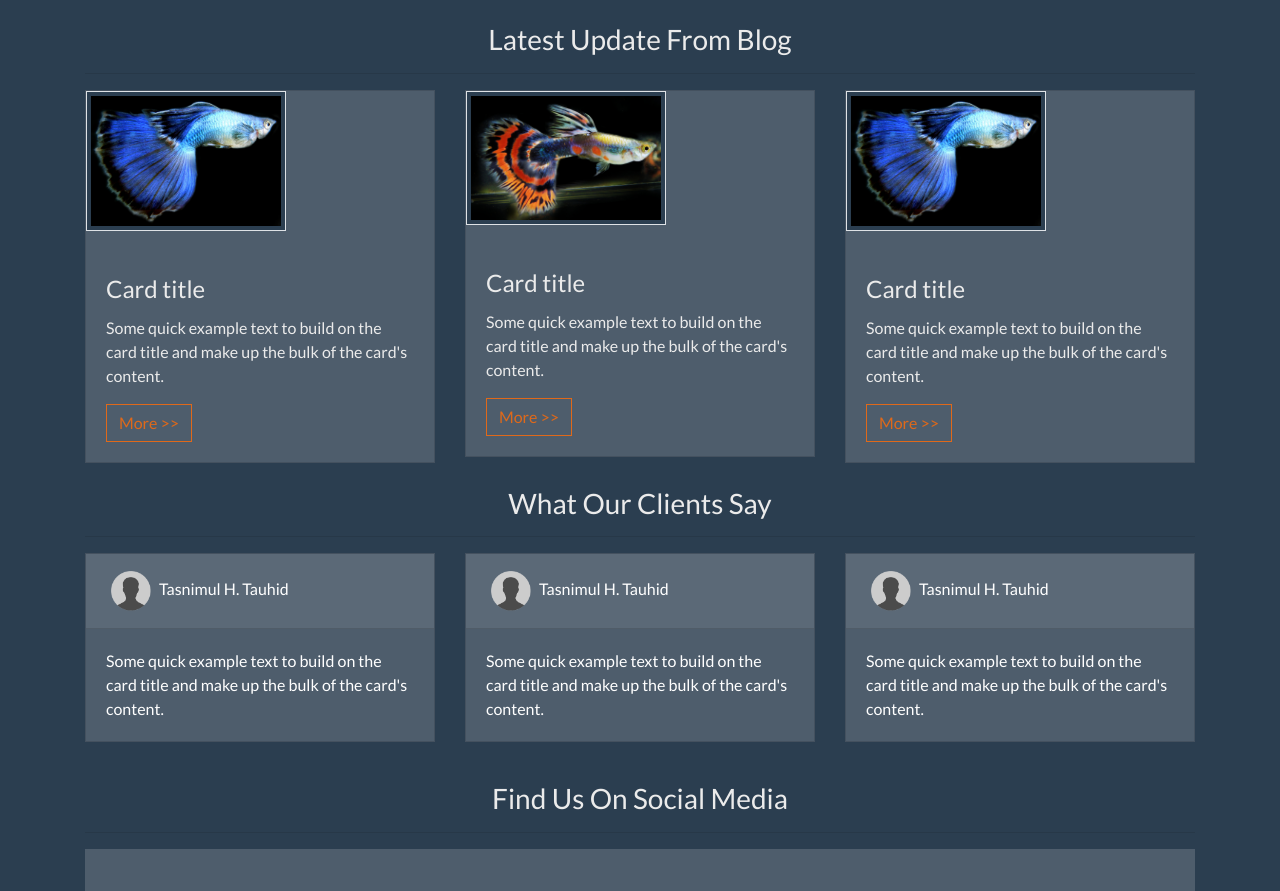
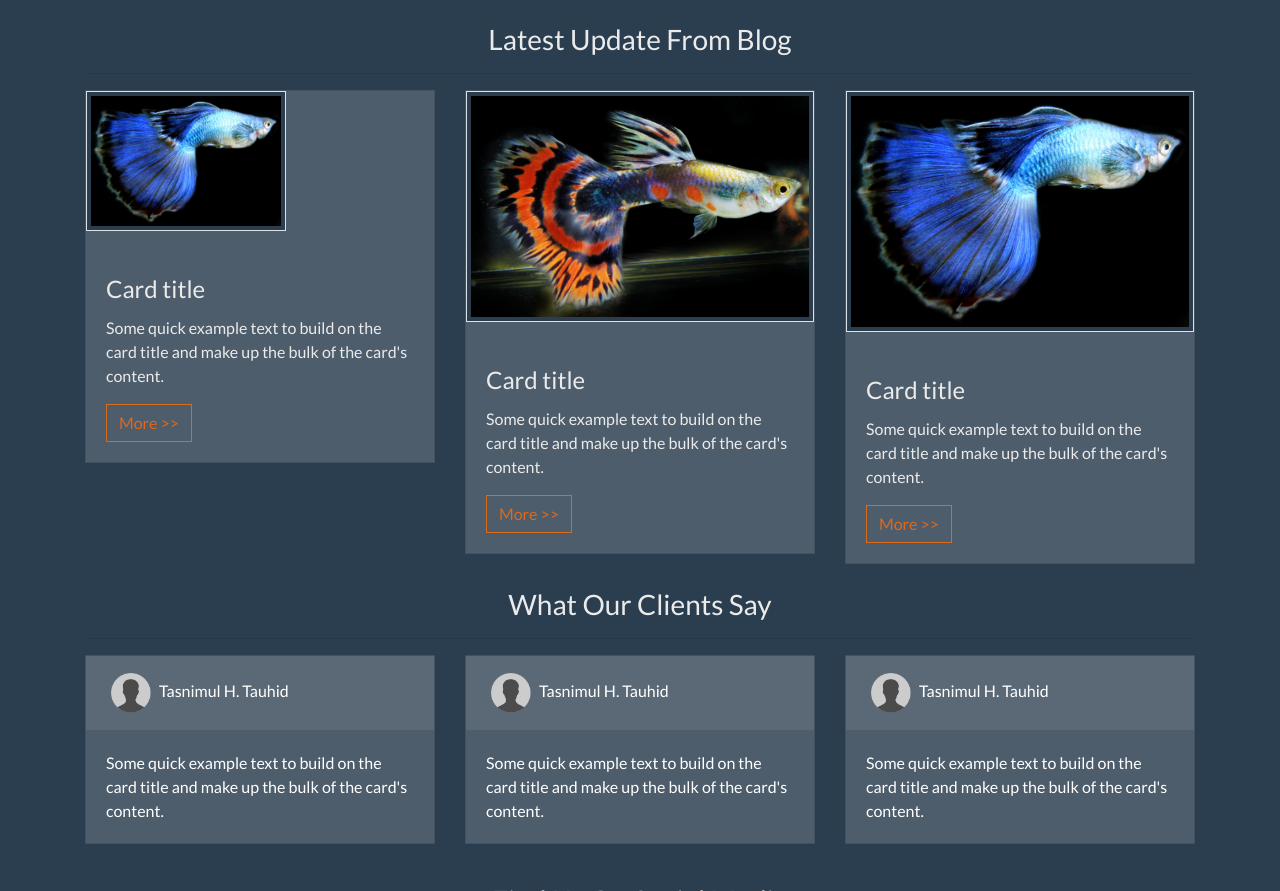
Before and after one commit to thtauhid/metal_blue, a plain HTML site: page index.html in a window 1280 px wide. Shown: the part 2824-3715 px from the top of the page. Drawn offline with nearby package versions, Linux system fonts and the light colour scheme; some packages are replaced by stand-ins of ours.

Commit message:
Update index.html

```diff
--- a/index.html
+++ b/index.html
@@ -196,7 +196,7 @@
 
   <div class="col-4">
     <div class="card mb-4">
-      <img class="img-thumbnail" src="assets/img/guppy01.jpg" height="250" width="200"><br>
+      <img class="img-thumbnail" src="assets/img/guppy01.jpg" height="250px" width="100%"><br>
       <div class="card-body">
         <h4 class="card-title">Card title</h4>
         <p class="card-text">Some quick example text to build on the card title and make up the bulk of the card's content.</p>
@@ -207,7 +207,7 @@
 
    <div class="col-4">
     <div class="card mb-4">
-      <img class="img-thumbnail" src="assets/img/guppy02.jpg" height="250" width="200"><br>
+      <img class="img-thumbnail" src="assets/img/guppy02.jpg" height="250px" width="100%"><br>
       <div class="card-body">
         <h4 class="card-title">Card title</h4>
         <p class="card-text">Some quick example text to build on the card title and make up the bulk of the card's content.</p>
```
